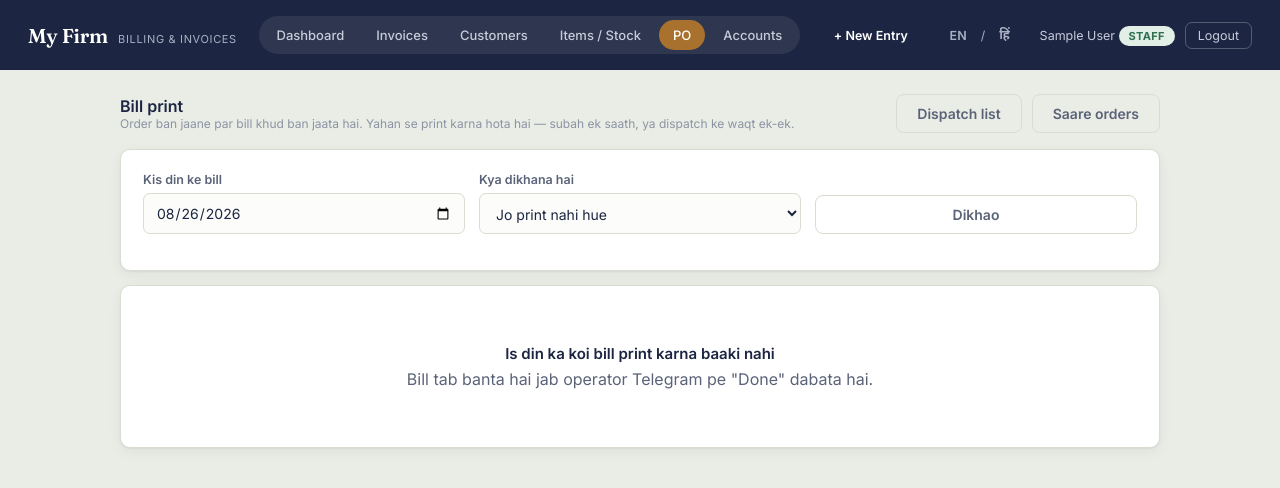
After one commit to Julius00778/packaging-billing-app, a Flask app: page /po/bills in a window 1280 px wide. The commit adds this page. Shown: the top 488 px of the page. Run offline with Flask 3, Linux system fonts and the light colour scheme; the visitor is signed in with stand-in values (Sample User, id 1); data comes from the database, SQL or seed files in the repository; data that the repository does not hold is empty; some libraries are stand-ins or nearby versions.

Commit message:
Phase 5: bill print page ke templates

```diff
--- /dev/null
+++ b/templates/po_bills.html
@@ -0,0 +1,110 @@
+{% extends "base.html" %}
+{% set active = "po" %}
+{% block title %}Bill print{% endblock %}
+{% block content %}
+
+<div class="toolbar">
+  <div style="flex:1;">
+    <div style="font-weight:600;">Bill print</div>
+    <div style="font-size:12px;color:var(--ink-faint);">
+      Order ban jaane par bill khud ban jaata hai. Yahan se print karna hota hai —
+      subah ek saath, ya dispatch ke waqt ek-ek.
+    </div>
+  </div>
+  <a class="btn btn-ghost" href="{{ url_for('po.po_dispatch') }}">Dispatch list</a>
+  <a class="btn btn-ghost" href="{{ url_for('po.po_list') }}">Saare orders</a>
+</div>
+
+<div class="card panel-pad" style="margin-bottom:14px;">
+  <form method="GET" class="form-grid three" style="align-items:end;">
+    <div class="field">
+      <label>Kis din ke bill</label>
+      <input type="date" name="date" value="{{ sel_date }}">
+    </div>
+    <div class="field">
+      <label>Kya dikhana hai</label>
+      <select name="show">
+        <option value="unprinted" {% if show == 'unprinted' %}selected{% endif %}>Jo print nahi hue</option>
+        <option value="all" {% if show == 'all' %}selected{% endif %}>Us din ke saare</option>
+      </select>
+    </div>
+    <div class="field">
+      <label>&nbsp;</label>
+      <button class="btn btn-ghost" type="submit">Dikhao</button>
+    </div>
+  </form>
+</div>
+
+{% if rows %}
+  <div class="card panel-pad">
+    <div class="toolbar" style="margin-bottom:12px;">
+      <div style="flex:1;">
+        <span style="font-weight:600;">{{ rows|length }} bill</span>
+        <span style="color:var(--ink-faint);"> · कुल ₹{{ '%.0f'|format(total) }}</span>
+      </div>
+      <a class="btn btn-primary" target="_blank"
+         href="{{ url_for('po.bills_print', date=sel_date, show=show) }}">
+        Sab ek saath print karo
+      </a>
+    </div>
+
+    <div class="table-wrap">
+      <table>
+        <thead>
+          <tr><th>Bill No.</th><th>Party</th><th>Order</th><th>Banaya</th>
+              <th class="num">Amount</th><th>Print</th><th></th></tr>
+        </thead>
+        <tbody>
+        {% for row in rows %}
+          <tr>
+            <td class="mono" style="font-weight:600;">{{ row.inv.invoice_no }}</td>
+            <td>{{ row.inv.customer.name }}</td>
+            <td class="mono">{{ row.po.po_number }}</td>
+            <td style="font-size:12px;color:var(--ink-faint);">
+              {{ row.po.operator_name or '—' }}
+            </td>
+            <td class="num mono">₹{{ '%.0f'|format(row.inv.grand_total) }}</td>
+            <td>
+              {% if row.po.bill_printed_at %}
+                <span class="badge paid">ho gaya</span>
+                <div style="font-size:11px;color:var(--ink-faint);">
+                  {{ row.po.bill_printed_at.strftime('%d %b %H:%M') }}
+                </div>
+              {% else %}
+                <span class="badge challan">baaki</span>
+              {% endif %}
+            </td>
+            <td style="white-space:nowrap;">
+              <a class="btn btn-ghost btn-sm" target="_blank"
+                 href="{{ url_for('print_invoice', invid=row.inv.id) }}">Print</a>
+              <form method="POST" style="display:inline;"
+                    action="{{ url_for('po.bill_mark_printed', po_id=row.po.id) }}">
+                <input type="hidden" name="printed" value="{{ '0' if row.po.bill_printed_at else '1' }}">
+                <button class="btn btn-ghost btn-sm" type="submit">
+                  {{ 'Wapas baaki' if row.po.bill_printed_at else 'Ho gaya' }}
+                </button>
+              </form>
+            </td>
+          </tr>
+        {% endfor %}
+        </tbody>
+      </table>
+    </div>
+
+    <div style="font-size:12px;color:var(--ink-faint);margin-top:10px;">
+      "Ho gaya" sirf ek nishan hai jo aap lagate ho — app printer se nahi poochhta.
+      Isse pata rehta hai ki kaunsa bill nikal chuka.
+    </div>
+  </div>
+{% else %}
+  <div class="card panel-pad">
+    <div class="empty-state">
+      <div class="big">
+        {% if show == 'unprinted' %}Is din ka koi bill print karna baaki nahi{% else %}Is din koi bill nahi bana{% endif %}
+      </div>
+      <div>Bill tab banta hai jab operator Telegram pe "Done" dabata hai.</div>
+    </div>
+  </div>
+{% endif %}
+
+{% endblock %}
--- a/templates/po_dispatch.html
+++ b/templates/po_dispatch.html
@@ -5,6 +5,7 @@
 
 <div class="toolbar">
   <div style="flex:1;font-weight:600;">Dispatch list</div>
+  <a class="btn btn-ghost" href="{{ url_for('po.bills_page') }}">Bill print</a>
   <a class="btn btn-ghost" href="{{ url_for('po.po_list') }}">All POs</a>
 </div>
 
--- a/templates/po_list.html
+++ b/templates/po_list.html
@@ -8,6 +8,7 @@
   <a class="btn btn-ghost" href="{{ url_for('po.mappings_page') }}">Products</a>
   <a class="btn btn-ghost" href="{{ url_for('po.telegram_page') }}">Telegram</a>
   <a class="btn btn-ghost" href="{{ url_for('po.po_dispatch') }}">Dispatch list</a>
+  <a class="btn btn-ghost" href="{{ url_for('po.bills_page') }}">Bill print</a>
   <a class="btn btn-primary" href="{{ url_for('po.po_new') }}">+ New PO</a>
 </div>
 
```
Also changed, not shown: templates/invoice_copy.html (added, +97 -0 lines), templates/invoice_print.html (+3 -97 lines), templates/po_bills_print.html (added, +40 -0 lines).
